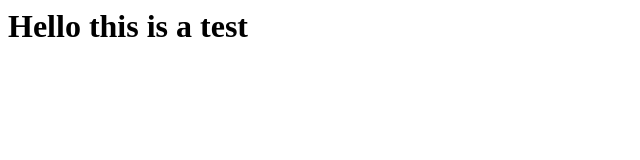
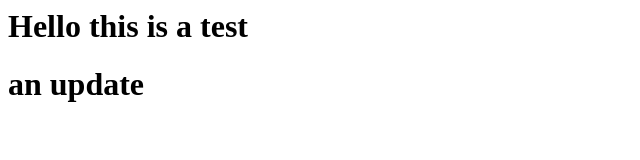
Before and after one commit to BitterIce69/test1, a plain HTML site: page index.html in a window 1280 px wide. Shown: the whole page, without its empty margins (0-640 px from the left). Drawn offline with Linux system fonts and the light colour scheme.

Commit message:
update test

```diff
--- a/index.html
+++ b/index.html
@@ -1,2 +1,3 @@
 <h1>Hello this is a test
 </h1>
+<h1>an update</h1>
```
